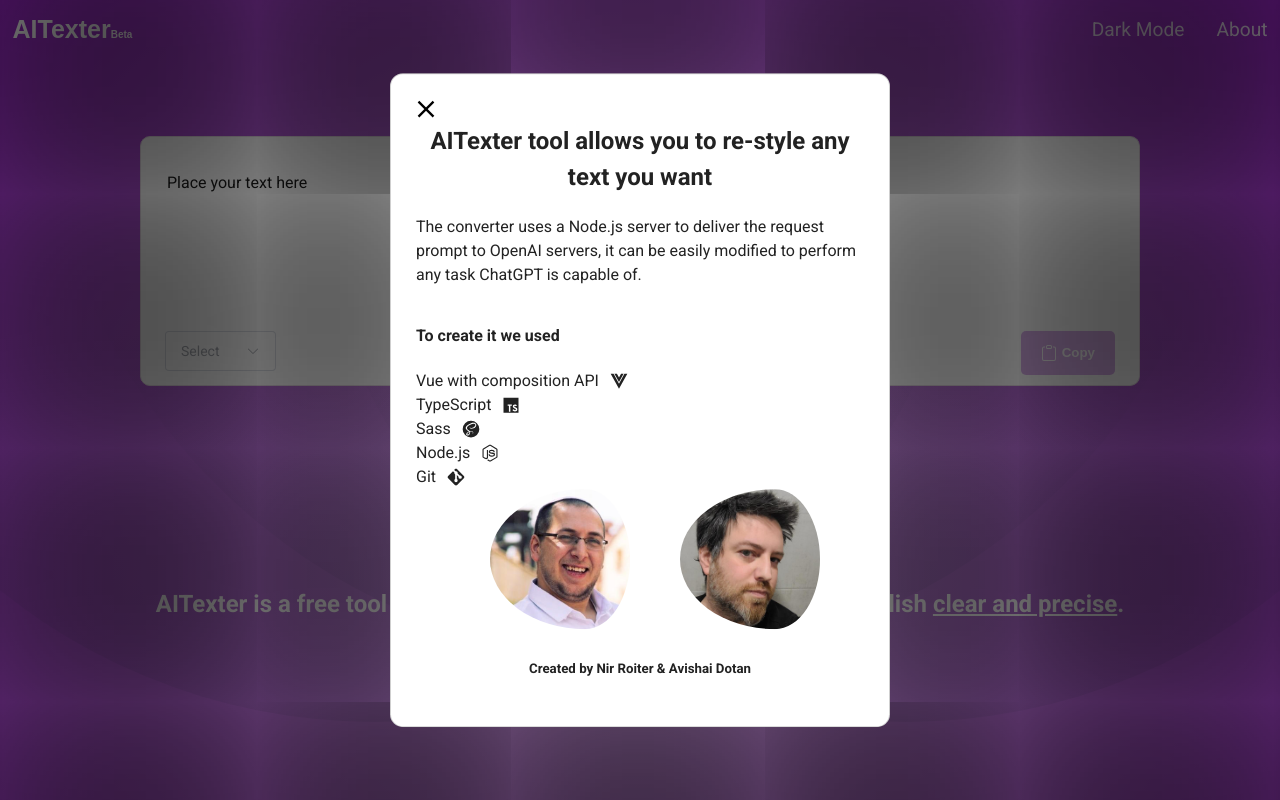
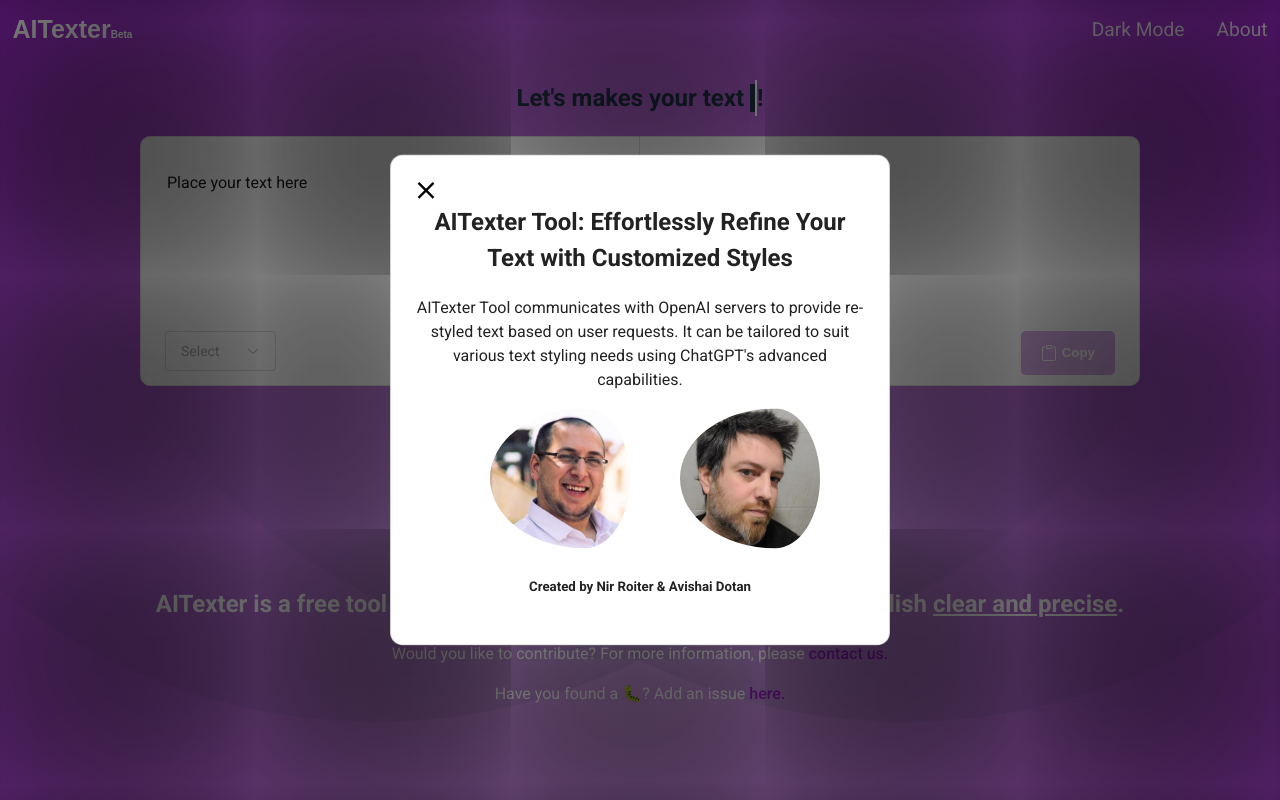
Before and after one commit to Nirosss/AiTexter, a Vue app: page / in a window 1280 px wide. Both pictures are taken after a click on the button "About". Built offline with nearby package versions, Linux system fonts and the light colour scheme; a web font is replaced by a local one.

Commit message:
add user msg, fix about, add bug report

```diff
--- a/src/App.vue
+++ b/src/App.vue
@@ -4,12 +4,18 @@
   import InputOutput from './components/InputOutput.vue'
   import AboutModal from './components/AboutModal.vue'
   const showModal = ref(false)
-  const isDarkClass = ref(false)
+
+  const isDark = localStorage.getItem("isDark")
+  const isDarkClass = ref(isDark === "false")
+
+
   function toggleAbout() {
     showModal.value = !showModal.value
   }
+
   function toggleDarkClass() {
     isDarkClass.value = !isDarkClass.value
+    localStorage.setItem("isDark", isDarkClass.value + '')
   }
 </script>
 
--- a/src/components/AboutModal.vue
+++ b/src/components/AboutModal.vue
@@ -16,56 +16,10 @@
       </svg>
     </button>
     <div class="about-intro">
-      <h2>AITexter tool allows you to re-style any text you want</h2>
-      <p>
-        The converter uses a Node.js server to deliver the request prompt to
-        OpenAI servers, it can be easily modified to perform any task ChatGPT is
-        capable of.
+      <h2>AITexter Tool: Effortlessly Refine Your Text with Customized Styles</h2>
+      <p style="text-align: center;">
+        AITexter Tool communicates with OpenAI servers to provide re-styled text based on user requests. It can be tailored to suit various text styling needs using ChatGPT's advanced capabilities.
       </p>
-    </div>
-    <div class="about-info">
-      <h4>To create it we used</h4>
-      <ul>
-        <li>
-          Vue with composition API
-          <svg viewBox="0 0 24 24" style="height: 20px; width: 20px; display: inline-block;">
-            <path fill="currentColor"
-              d="M2,3H5.5L12,15L18.5,3H22L12,21L2,3M6.5,3H9.5L12,7.58L14.5,3H17.5L12,13.08L6.5,3Z"></path>
-          </svg>
-        </li>
-        <li>
-          TypeScript
-          <svg viewBox="0 0 24 24" style="height: 20px; width: 20px; display: inline-block;">
-            <path fill="currentColor"
-              d="M3,3H21V21H3V3M13.71,17.86C14.21,18.84 15.22,19.59 16.8,19.59C18.4,19.59 19.6,18.76 19.6,17.23C19.6,15.82 18.79,15.19 17.35,14.57L16.93,14.39C16.2,14.08 15.89,13.87 15.89,13.37C15.89,12.96 16.2,12.64 16.7,12.64C17.18,12.64 17.5,12.85 17.79,13.37L19.1,12.5C18.55,11.54 17.77,11.17 16.7,11.17C15.19,11.17 14.22,12.13 14.22,13.4C14.22,14.78 15.03,15.43 16.25,15.95L16.67,16.13C17.45,16.47 17.91,16.68 17.91,17.26C17.91,17.74 17.46,18.09 16.76,18.09C15.93,18.09 15.45,17.66 15.09,17.06L13.71,17.86M13,11.25H8V12.75H9.5V20H11.25V12.75H13V11.25Z">
-            </path>
-          </svg>
-        </li>
-        <li>
-          Sass
-          <svg viewBox="0 0 24 24" style="height: 20px; width: 20px; display: inline-block;">
-            <path fill="currentColor"
-              d="M12,2A10,10 0 0,1 22,12A10,10 0 0,1 12,22A10,10 0 0,1 2,12A10,10 0 0,1 12,2M10,15.33C10.16,15.87 10.14,16.37 10,16.83C10,16.88 9.96,16.93 9.94,17C9.92,17 9.9,17.07 9.87,17.12C9.76,17.36 9.6,17.59 9.41,17.79C8.83,18.43 8,18.67 7.67,18.47C7.29,18.25 7.5,17.35 8.16,16.64C8.88,15.88 9.92,15.38 9.92,15.38V15.38L10,15.33M18.27,6.28C17.82,4.5 14.87,3.92 12.09,4.91C10.43,5.5 8.63,6.42 7.34,7.63C5.81,9.07 5.56,10.32 5.66,10.84C6,12.68 8.54,13.89 9.58,14.78V14.79C9.28,14.94 7.04,16.07 6.5,17.23C5.96,18.45 6.6,19.33 7,19.45C8.34,19.81 9.69,19.16 10.41,18.07C11.11,17.03 11.06,15.68 10.75,15C11.17,14.9 11.66,14.85 12.28,14.92C14.04,15.13 14.38,16.22 14.31,16.68C14.25,17.14 13.88,17.39 13.76,17.47C13.64,17.54 13.6,17.57 13.61,17.63C13.62,17.71 13.68,17.71 13.78,17.69C13.93,17.66 14.71,17.32 14.74,16.47C14.78,15.39 13.75,14.19 11.93,14.22C11.18,14.24 10.71,14.31 10.37,14.44L10.29,14.35C9.16,13.15 7.08,12.3 7.17,10.68C7.2,10.09 7.4,8.55 11.17,6.67C14.25,5.13 16.72,5.55 17.15,6.5C17.76,7.83 15.83,10.32 12.63,10.68C11.41,10.82 10.76,10.34 10.6,10.17C10.43,10 10.41,9.97 10.35,10C10.24,10.07 10.31,10.23 10.35,10.33C10.44,10.58 10.84,11 11.5,11.24C12.09,11.43 13.53,11.54 15.26,10.87C17.2,10.12 18.72,8.03 18.27,6.28Z">
-            </path>
-          </svg>
-        </li>
-        <li>
-          Node.js
-          <svg viewBox="0 0 24 24" style="height: 20px; width: 20px; display: inline-block;">
-            <path fill="currentColor"
-              d="M12,1.85C11.73,1.85 11.45,1.92 11.22,2.05L3.78,6.35C3.3,6.63 3,7.15 3,7.71V16.29C3,16.85 3.3,17.37 3.78,17.65L5.73,18.77C6.68,19.23 7,19.24 7.44,19.24C8.84,19.24 9.65,18.39 9.65,16.91V8.44C9.65,8.32 9.55,8.22 9.43,8.22H8.5C8.37,8.22 8.27,8.32 8.27,8.44V16.91C8.27,17.57 7.59,18.22 6.5,17.67L4.45,16.5C4.38,16.45 4.34,16.37 4.34,16.29V7.71C4.34,7.62 4.38,7.54 4.45,7.5L11.89,3.21C11.95,3.17 12.05,3.17 12.11,3.21L19.55,7.5C19.62,7.54 19.66,7.62 19.66,7.71V16.29C19.66,16.37 19.62,16.45 19.55,16.5L12.11,20.79C12.05,20.83 11.95,20.83 11.88,20.79L10,19.65C9.92,19.62 9.84,19.61 9.79,19.64C9.26,19.94 9.16,20 8.67,20.15C8.55,20.19 8.36,20.26 8.74,20.47L11.22,21.94C11.46,22.08 11.72,22.15 12,22.15C12.28,22.15 12.54,22.08 12.78,21.94L20.22,17.65C20.7,17.37 21,16.85 21,16.29V7.71C21,7.15 20.7,6.63 20.22,6.35L12.78,2.05C12.55,1.92 12.28,1.85 12,1.85M14,8C11.88,8 10.61,8.89 10.61,10.39C10.61,12 11.87,12.47 13.91,12.67C16.34,12.91 16.53,13.27 16.53,13.75C16.53,14.58 15.86,14.93 14.3,14.93C12.32,14.93 11.9,14.44 11.75,13.46C11.73,13.36 11.64,13.28 11.53,13.28H10.57C10.45,13.28 10.36,13.37 10.36,13.5C10.36,14.74 11.04,16.24 14.3,16.24C16.65,16.24 18,15.31 18,13.69C18,12.08 16.92,11.66 14.63,11.35C12.32,11.05 12.09,10.89 12.09,10.35C12.09,9.9 12.29,9.3 14,9.3C15.5,9.3 16.09,9.63 16.32,10.66C16.34,10.76 16.43,10.83 16.53,10.83H17.5C17.55,10.83 17.61,10.81 17.65,10.76C17.69,10.72 17.72,10.66 17.7,10.6C17.56,8.82 16.38,8 14,8Z">
-            </path>
-          </svg>
-        </li>
-        <li>
-          Git
-          <svg viewBox="0 0 24 24" style="height: 20px; width: 20px; display: inline-block;">
-            <path fill="currentColor"
-              d="M2.6,10.59L8.38,4.8L10.07,6.5C9.83,7.35 10.22,8.28 11,8.73V14.27C10.4,14.61 10,15.26 10,16A2,2 0 0,0 12,18A2,2 0 0,0 14,16C14,15.26 13.6,14.61 13,14.27V9.41L15.07,11.5C15,11.65 15,11.82 15,12A2,2 0 0,0 17,14A2,2 0 0,0 19,12A2,2 0 0,0 17,10C16.82,10 16.65,10 16.5,10.07L13.93,7.5C14.19,6.57 13.71,5.55 12.78,5.16C12.35,5 11.9,4.96 11.5,5.07L9.8,3.38L10.59,2.6C11.37,1.81 12.63,1.81 13.41,2.6L21.4,10.59C22.19,11.37 22.19,12.63 21.4,13.41L13.41,21.4C12.63,22.19 11.37,22.19 10.59,21.4L2.6,13.41C1.81,12.63 1.81,11.37 2.6,10.59Z">
-            </path>
-          </svg>
-        </li>
-      </ul>
     </div>
     <div class="about-us">
       <div class="about-us img-container flex space-even">
--- a/src/components/InputOutput.vue
+++ b/src/components/InputOutput.vue
@@ -1,6 +1,7 @@
 <script setup lang="ts">
 import { ref, reactive } from 'vue'
 import axios from 'axios'
+import { ElMessage } from 'element-plus'
 
 const count = ref(0)
 const userInput = ref('')
@@ -38,12 +39,15 @@ async function sendFormattingRequest() {
 }
 
 function copyToClipboard() {
+    if (!output.value) return
+
     var input = document.createElement('input')
     input.setAttribute('value', output.value)
     document.body.appendChild(input)
     input.select()
     var result = document.execCommand('copy')
     document.body.removeChild(input)
+    openMsg()
     return result
 }
 
@@ -67,6 +71,13 @@ function setTypewriter(text: string, startIdx: number = 0) {
             clearInterval(interval)
         }
     }, timeout)
+}
+
+const openMsg = () => {
+  ElMessage({
+    message: 'The text has been copied',
+    type: 'success',
+  })
 }
 
 const options = [
@@ -184,6 +195,7 @@ const options = [
         <section class="about-tool">
             <h2>AITexter is a free tool powered by free services thats make your english <span>clear and precise</span>.</h2>
             <p>Would you like to contribute? For more information, please <a class="contact-us-action" href="https://www.linkedin.com/in/avishai-dotan">contact us.</a></p>
+            <p>Have you found a 🐛? Add an issue <a class="contact-us-action" href="https://github.com/AvishaiDotan/AiTexter-frontend">here.</a></p>
         </section>
     </main>
 </template>
```
